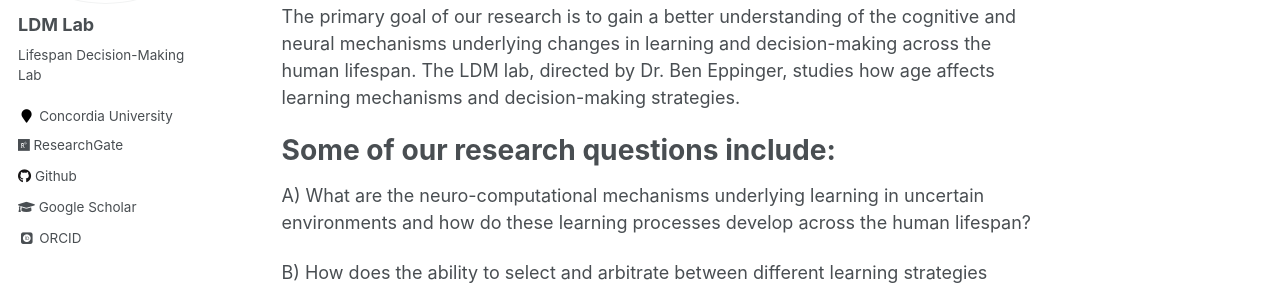
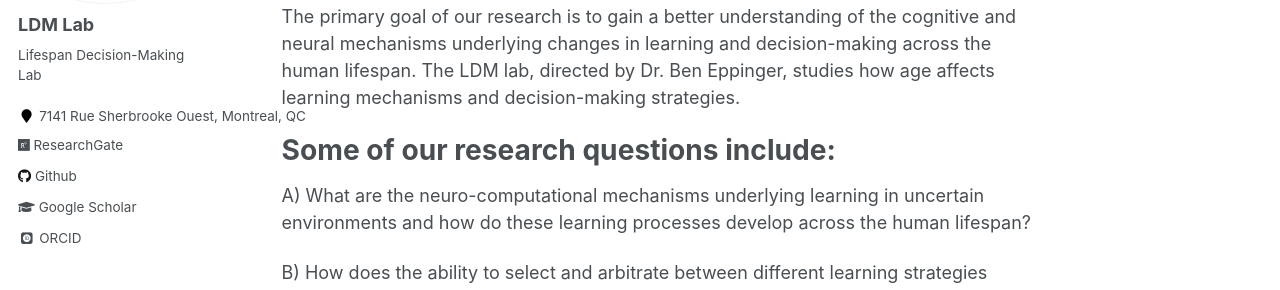
Before and after one commit to seandamiandevine/LDMLab.github.io, a Jekyll site: the page built from _pages/about.md, in a window 1280 px wide. Shown: the part 235-525 px from the top of the page. Built offline with Jekyll 4.4.1, drawn with Linux system fonts in a browser that asks for light colours; some web fonts are replaced.

Commit message:
Update _config.yml

```diff
--- a/_config.yml
+++ b/_config.yml
@@ -83,7 +83,7 @@ author:
   name             : "LDM Lab"
   avatar           : "ben.jpeg"
   bio              : "Lifespan Decision-Making Lab"
-  location         : "Concordia University"
+  location         : "7141 Rue Sherbrooke Ouest, Montreal, QC"
   employer         :
   googlescholar    : "http://yourfullgooglescholarurl.com"
   email            :
```
